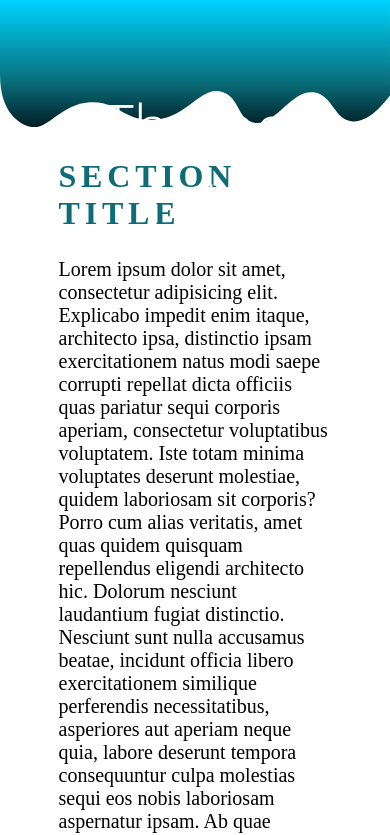
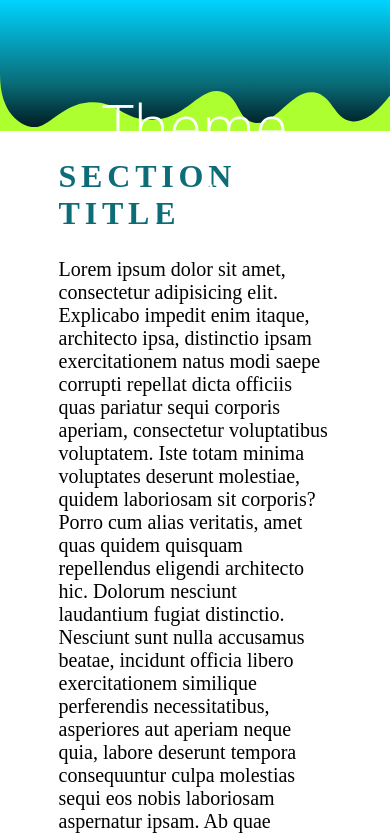
Before and after one commit to Christopher-Green424/02mobile-friendly-practice, a plain HTML site: page index.html in a window 390 px wide. Shown: the top 835 px of the page. Drawn offline with Linux system fonts and the light colour scheme.

Commit message:
added media queries for header color styles.css

```diff
--- a/css/styles.css
+++ b/css/styles.css
@@ -1,3 +1,21 @@
+* { box-sizing: border-box; }
+
+@media only screen and (max-width: 1200px) {
+    header { background-color: white; }
+}
+
+@media only screen and (max-width: 1024px) {
+    header { background-color: orange; }
+}
+
+@media only screen and (max-width: 768px) {
+    header { background-color: magenta; }
+}
+
+@media only screen and (max-width: 480px) {
+    header { background-color: greenyellow; }
+}
+
 .noAutoPos {
     margin: 0;
     padding: 0;
```
